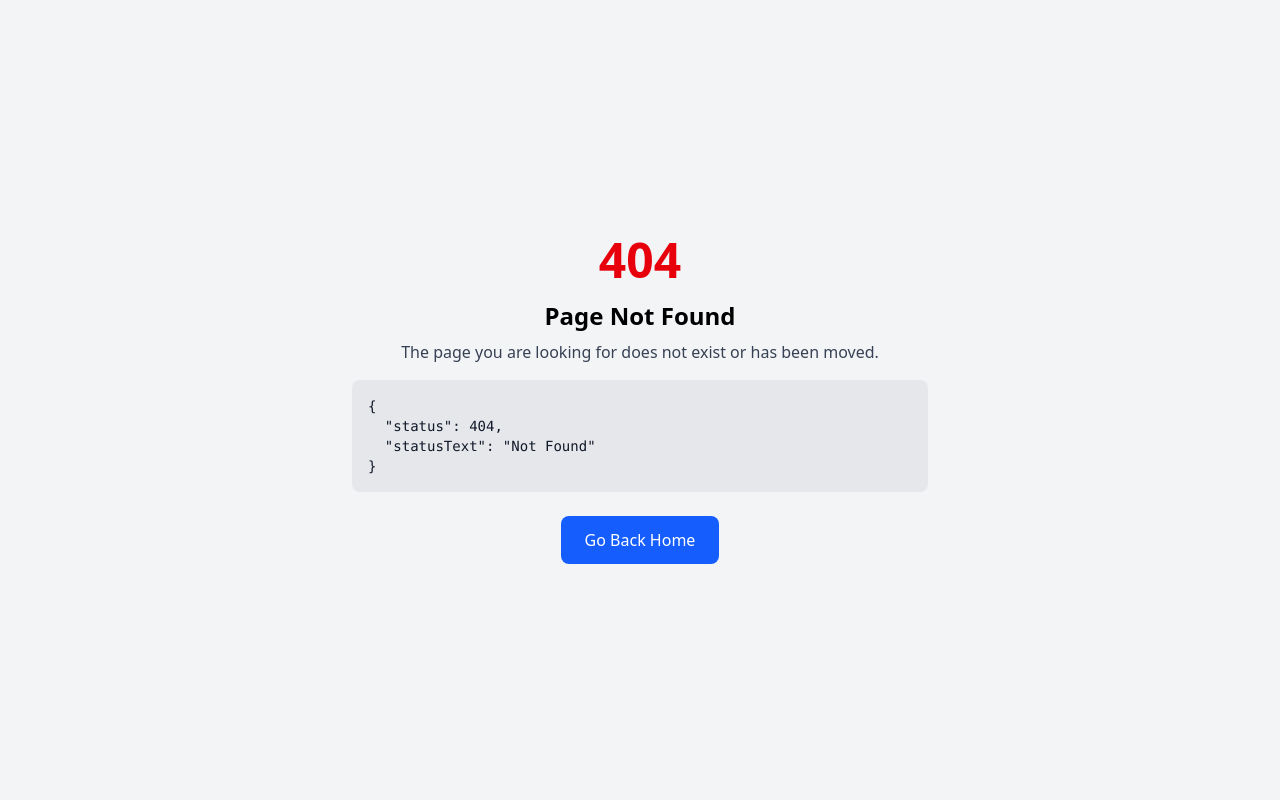
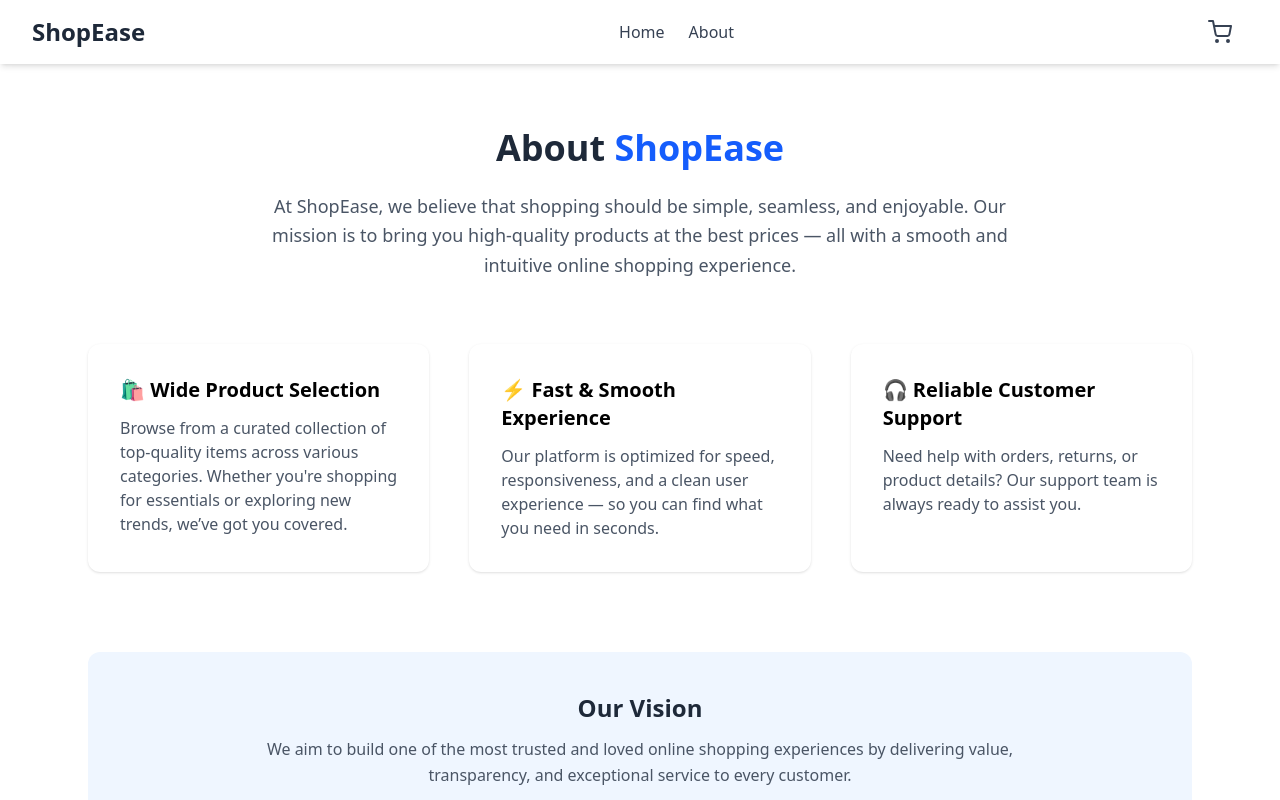
Before and after one commit to adityasoam55/Ecommerce-Proj, a React (Vite) app: page /about in a window 1280 px wide. Before the commit this address had no page. Shown: the top 800 px of the page. Built offline with nearby package versions, Linux system fonts and the light colour scheme.

Commit message:
About page created

```diff
--- a/src/components/Footer.jsx
+++ b/src/components/Footer.jsx
@@ -20,8 +20,8 @@ const Footer = () => {
               <Link to="/">
                 <li className="hover:text-white cursor-pointer">Home</li>
               </Link>
-              <Link to="/">
-                <li className="hover:text-white cursor-pointer">Products</li>
+              <Link to="about">
+                <li className="hover:text-white cursor-pointer">About</li>
               </Link>
               <Link to="/cart">
                 <li className="hover:text-white cursor-pointer">Cart</li>
--- a/src/components/Header.jsx
+++ b/src/components/Header.jsx
@@ -11,7 +11,7 @@ const Header = () => {
 
   const navLinks = [
     { name: "Home", path: "/" },
-    { name: "About", path: "/about" },
+    { name: "About", path: "about" },
   ];
 
   const closeMenu = () => setMobileMenuOpen(false);
--- a/src/main.jsx
+++ b/src/main.jsx
@@ -13,6 +13,7 @@ import { Toaster } from "react-hot-toast";
 import Checkout from "./pages/Checkout.jsx";
 import Footer from "./components/Footer.jsx";
 import ScrollToTop from "./components/ScrollToTop.jsx";
+import About from "./pages/About.jsx";
 
 // Layout Component (Header stays consistent everywhere)
 const Layout = () => {
@@ -48,6 +49,10 @@ const AppRoutes = createBrowserRouter([
         path: "checkout", // Checkout Route
         element: <Checkout />,
       },
+      {
+        path: "about", // Checkout Route
+        element: <About />,
+      },
     ],
   },
 ]);
--- /dev/null
+++ b/src/pages/About.jsx
@@ -0,0 +1,68 @@
+const About = () => {
+  return (
+    <div className="max-w-6xl mx-auto px-6 py-16 mt-16">
+      {/* Heading */}
+      <h1 className="text-4xl font-bold text-gray-800 mb-6 text-center">
+        About <span className="text-blue-600">ShopEase</span>
+      </h1>
+
+      {/* Intro */}
+      <p className="text-gray-600 text-lg leading-relaxed text-center max-w-3xl mx-auto">
+        At ShopEase, we believe that shopping should be simple, seamless, and
+        enjoyable. Our mission is to bring you high-quality products at the best
+        prices — all with a smooth and intuitive online shopping experience.
+      </p>
+
+      {/* 3-Column Features */}
+      <div className="grid grid-cols-1 md:grid-cols-3 gap-10 mt-16">
+        {/* card 1 */}
+        <div className="bg-white p-8 rounded-xl shadow hover:shadow-md transition">
+          <h3 className="text-xl font-semibold mb-3">
+            🛍️ Wide Product Selection
+          </h3>
+          <p className="text-gray-600">
+            Browse from a curated collection of top-quality items across various
+            categories. Whether you're shopping for essentials or exploring new
+            trends, we’ve got you covered.
+          </p>
+        </div>
+
+        {/* card 2 */}
+        <div className="bg-white p-8 rounded-xl shadow hover:shadow-md transition">
+          <h3 className="text-xl font-semibold mb-3">
+            ⚡ Fast & Smooth Experience
+          </h3>
+          <p className="text-gray-600">
+            Our platform is optimized for speed, responsiveness, and a clean
+            user experience — so you can find what you need in seconds.
+          </p>
+        </div>
+
+        {/* card 3 */}
+        <div className="bg-white p-8 rounded-xl shadow hover:shadow-md transition">
+          <h3 className="text-xl font-semibold mb-3">
+            🎧 Reliable Customer Support
+          </h3>
+          <p className="text-gray-600">
+            Need help with orders, returns, or product details? Our support team
+            is always ready to assist you.
+          </p>
+        </div>
+      </div>
+
+      {/* Vision Statement */}
+      <div className="mt-20 bg-blue-50 p-10 rounded-xl text-center">
+        <h2 className="text-2xl font-semibold text-gray-800 mb-3">
+          Our Vision
+        </h2>
+        <p className="text-gray-600 max-w-3xl mx-auto leading-relaxed">
+          We aim to build one of the most trusted and loved online shopping
+          experiences by delivering value, transparency, and exceptional service
+          to every customer.
+        </p>
+      </div>
+    </div>
+  );
+};
+
+export default About;
```
